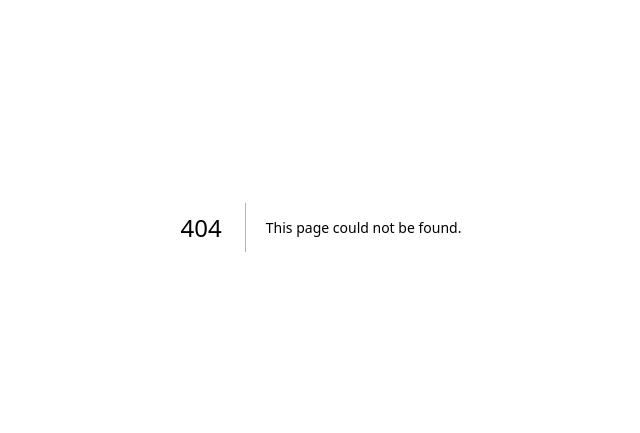
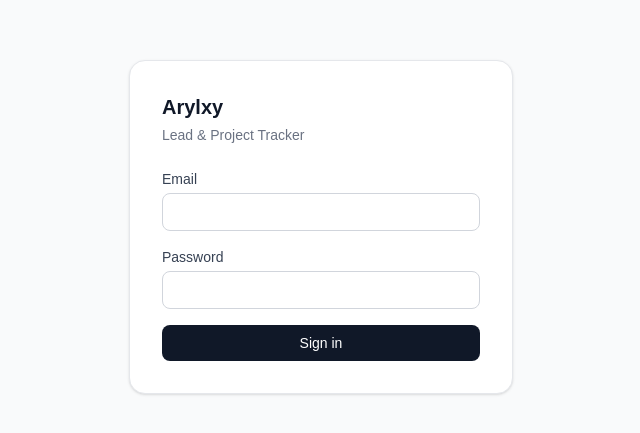
Before and after one commit to Aryxly-crafts/SaaS-CRM, a Next.js app: page /login in a window 1280 px wide. Before the commit this address had no page. Shown: the part 173-606 px from the top of the page, without its empty margins (319-959 px from the left). Built offline with nearby package versions, Linux system fonts and the light colour scheme.

Commit message:
feat: initialize root layout and implement authentication login page

```diff
--- a/src/app/layout.tsx
+++ b/src/app/layout.tsx
@@ -13,8 +13,8 @@ const geistMono = Geist_Mono({
 });
 
 export const metadata: Metadata = {
-  title: "Create Next App",
-  description: "Generated by create next app",
+  title: "Arylxy — Lead & Project Tracker",
+  description: "Internal lead, project, and payment tracker for Arylxy.",
 };
 
 export default function RootLayout({
--- /dev/null
+++ b/src/app/login/page.tsx
@@ -0,0 +1,53 @@
+import { login } from "./actions";
+
+// Simple email/password gate — no signup link, only 2 accounts ever exist.
+export default async function LoginPage({
+  searchParams,
+}: {
+  searchParams: Promise<{ error?: string }>;
+}) {
+  const { error } = await searchParams;
+
+  return (
+    <div className="flex min-h-screen items-center justify-center bg-gray-50">
+      <form
+        action={login}
+        className="w-full max-w-sm rounded-2xl border border-gray-200 bg-white p-8 shadow-sm"
+      >
+        <h1 className="mb-1 text-xl font-semibold text-gray-900">Arylxy</h1>
+        <p className="mb-6 text-sm text-gray-500">Lead & Project Tracker</p>
+
+        <label className="mb-1 block text-sm font-medium text-gray-700">
+          Email
+        </label>
+        <input
+          name="email"
+          type="email"
+          required
+          className="mb-4 w-full rounded-lg border border-gray-300 px-3 py-2 text-sm focus:border-gray-400 focus:outline-none"
+        />
+
+        <label className="mb-1 block text-sm font-medium text-gray-700">
+          Password
+        </label>
+        <input
+          name="password"
+          type="password"
+          required
+          className="mb-4 w-full rounded-lg border border-gray-300 px-3 py-2 text-sm focus:border-gray-400 focus:outline-none"
+        />
+
+        {error && (
+          <p className="mb-4 text-sm text-red-600">{error}</p>
+        )}
+
+        <button
+          type="submit"
+          className="w-full rounded-lg bg-gray-900 py-2 text-sm font-medium text-white hover:bg-gray-800"
+        >
+          Sign in
+        </button>
+      </form>
+    </div>
+  );
+}
```
